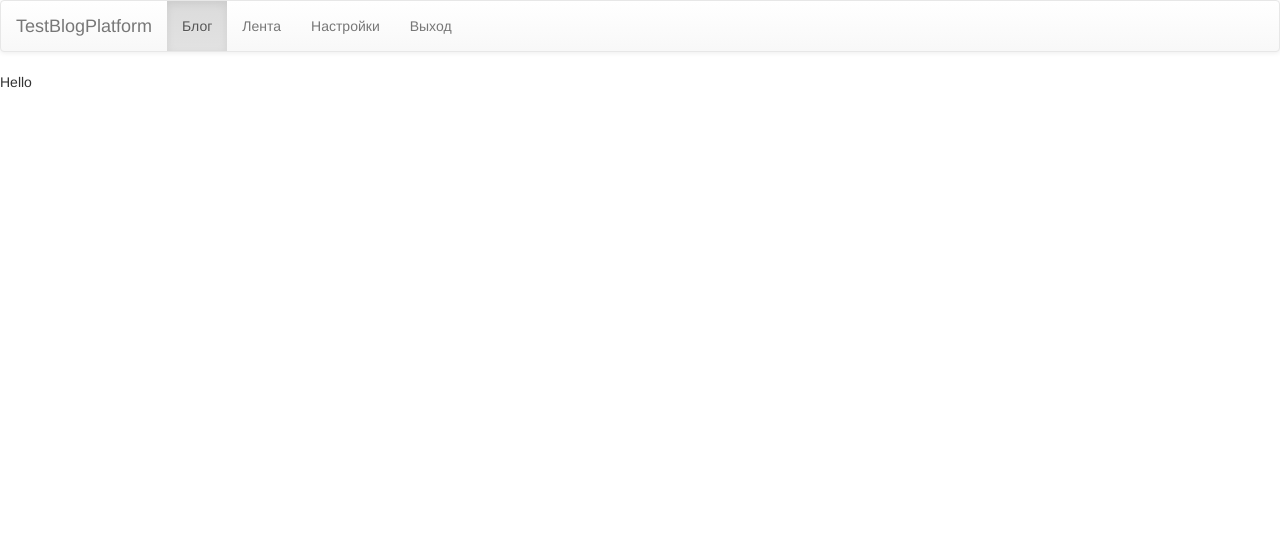
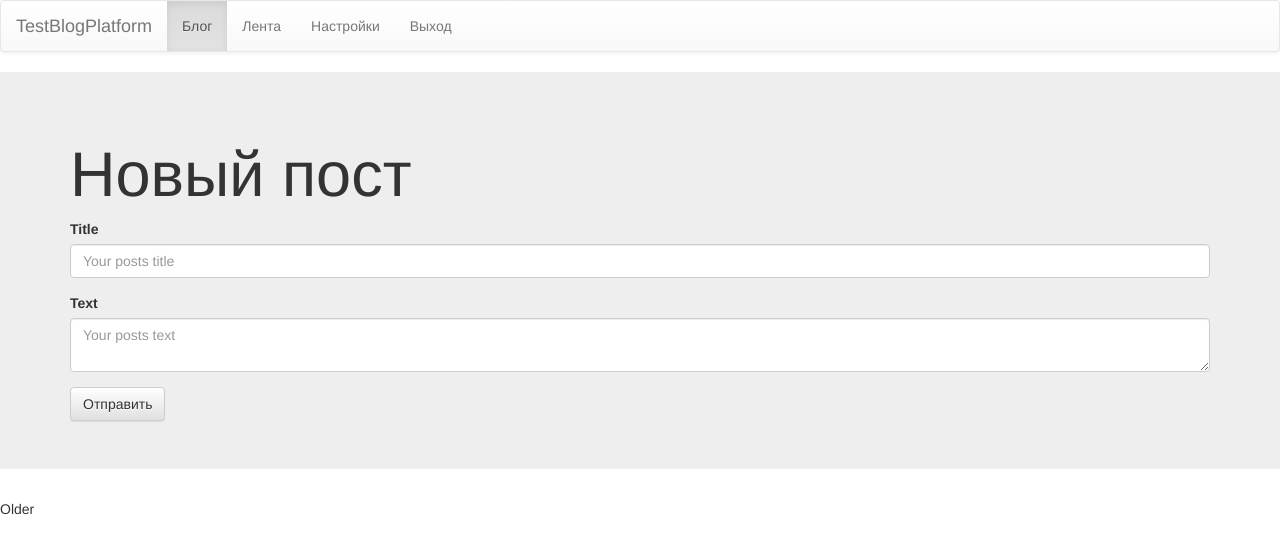
Before and after one commit to sergnov/testblog, a Django app: page /blog/ in a window 1280 px wide. Shown: the top 554 px of the page. Run offline with Django 3.2, Linux system fonts and the light colour scheme; a user stored in the database is signed in; some libraries are stand-ins or nearby versions.

Commit message:
Добавил форму ввода нового поста в блог

```diff
--- a/templates/testblogapp/blog.html
+++ b/templates/testblogapp/blog.html
@@ -1 +1,25 @@
 {% extends "testblogapp/template.html" %}
+
+{% block content %}
+<div class="jumbotron">
+    <div class="container">
+        <h1>Новый пост</h1>
+        <form action="./../blog/" method="POST">
+            {% csrf_token %}
+            <div class="form-group">
+                <label for="title">Title</label>
+                <input type="text" class="form-control" name="title" placeholder="Your posts title">
+            </div>
+            <div class="form-group">
+                <label for="body">Text</label>
+                <textarea class="form-control" name="body" placeholder="Your posts text"></textarea>
+            </div>
+            <button type="submit" class="btn btn-default" value="Send">Отправить</button>
+        </form>
+    </div>
+</div>
+<div class="conatiner">
+    Older
+</div>
+
+{% endblock %}
```
